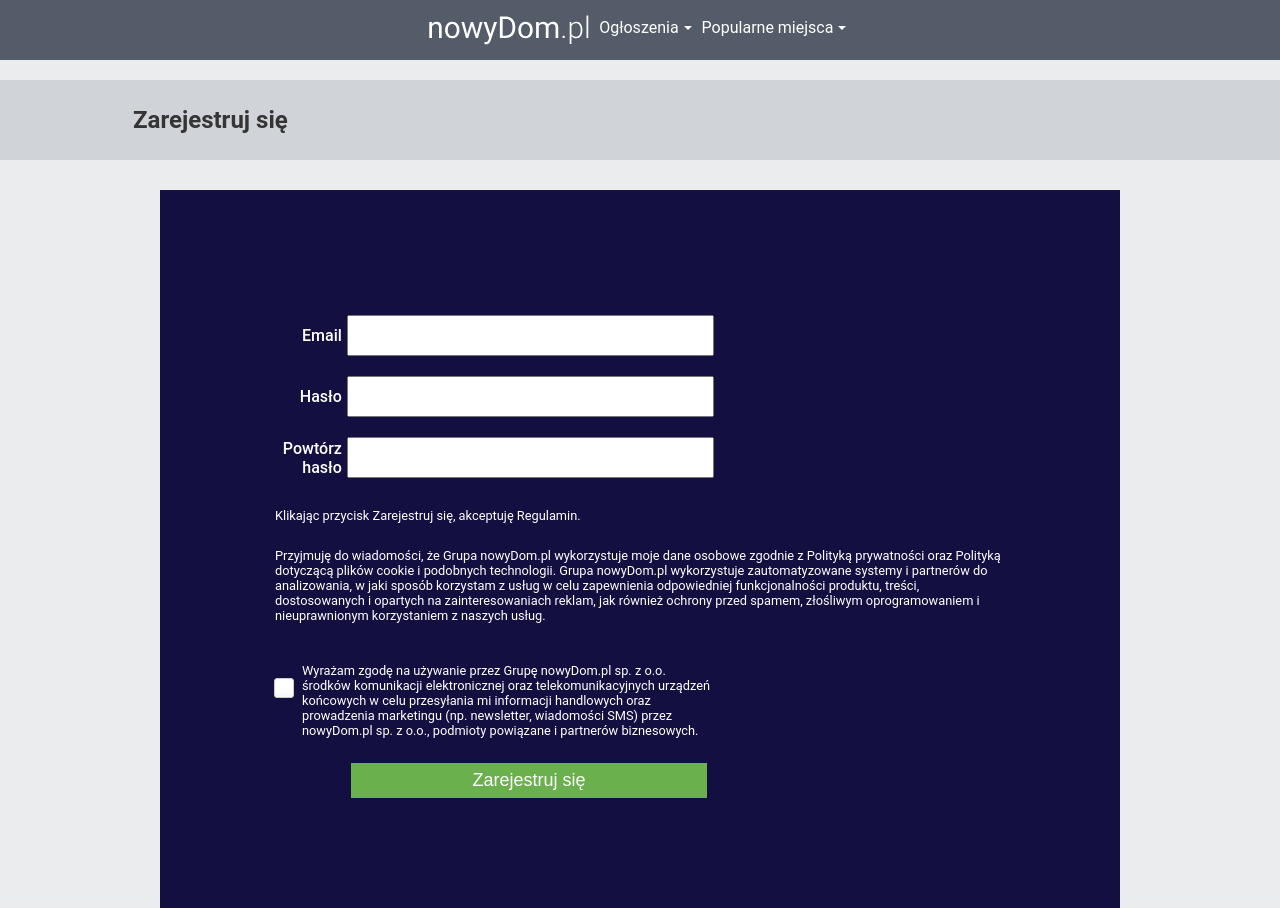
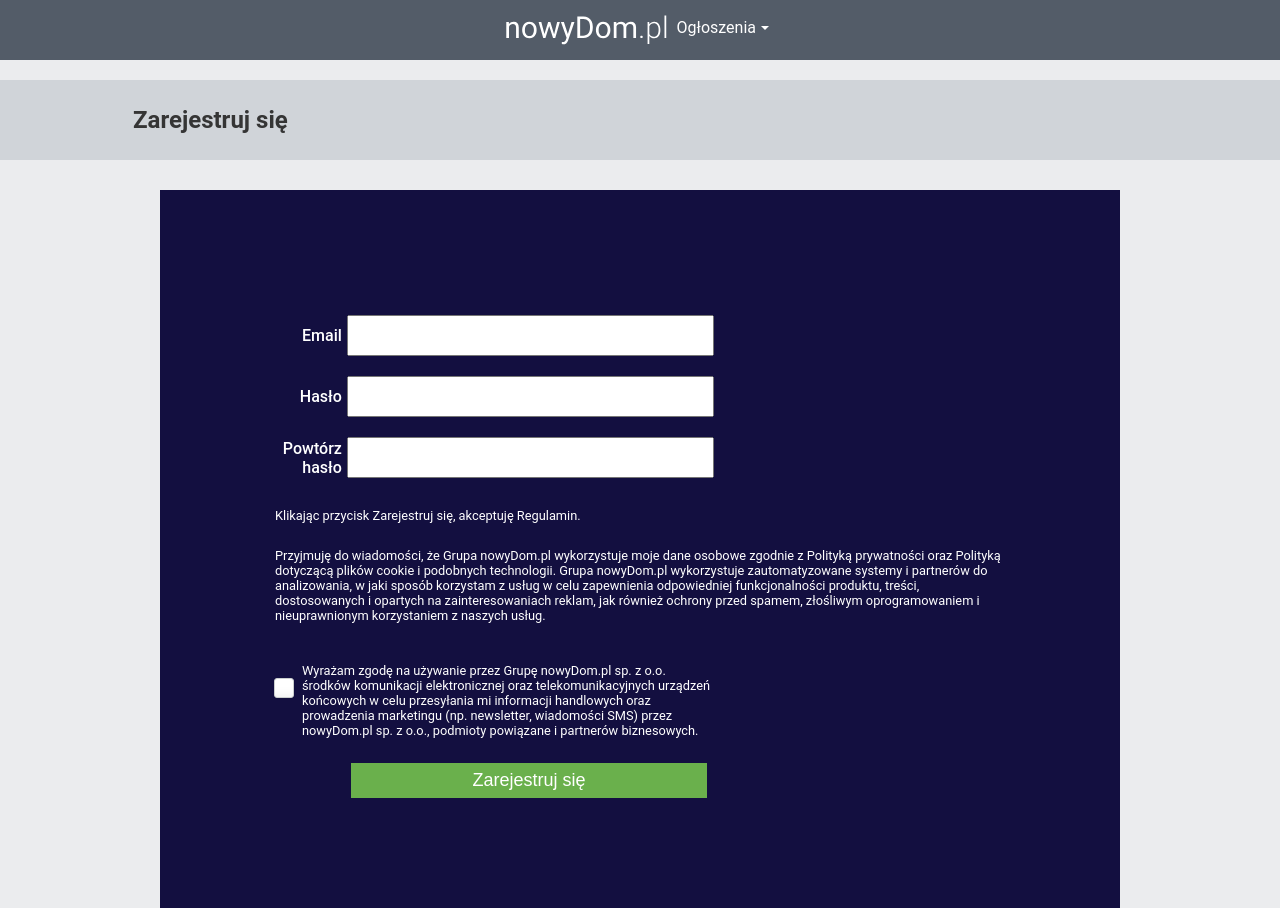
Before and after one commit to damiantymkowski/search-homes-portal, a React (Create React App) app: page /rejestracja in a window 1280 px wide. Built offline with nearby package versions, Linux system fonts and the light colour scheme.

Commit message:
Simplify header for dev usage

```diff
--- a/src/components/Header/Header.tsx
+++ b/src/components/Header/Header.tsx
@@ -11,10 +11,6 @@
           <Styled.NavItem>
             Ogłoszenia <Styled.Caret />
           </Styled.NavItem>
-          <Styled.NavItem>
-            Popularne miejsca
-            <Styled.Caret />
-          </Styled.NavItem>
         </Styled.Navbar>
       </Styled.Nav>
     </>
```
